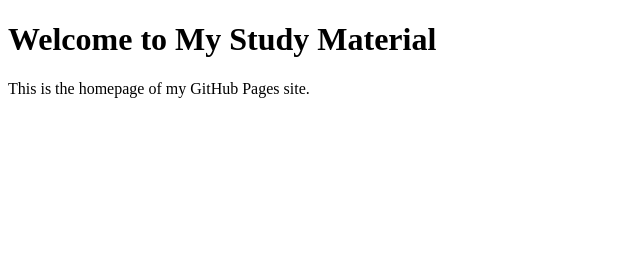
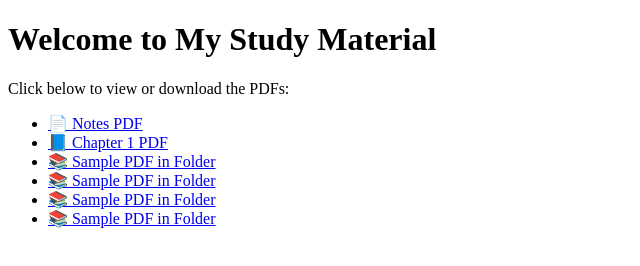
Before and after one commit to fathimarashika-7/STUDY-MATERIAL, a plain HTML site: page index.html in a window 1280 px wide. Shown: the whole page, without its empty margins (0-640 px from the left). Drawn offline with Linux system fonts and the light colour scheme.

Commit message:
Update index.html

```diff
--- a/index.html
+++ b/index.html
@@ -5,6 +5,15 @@
 </head>
 <body>
   <h1>Welcome to My Study Material</h1>
-  <p>This is the homepage of my GitHub Pages site.</p>
+  <p>Click below to view or download the PDFs:</p>
+
+  <ul>
+    <li><a href="ADLD LAB MANUAL.pdf" target="_blank">📄 Notes PDF</a></li>
+    <li><a href="AI.pdf" target="_blank">📘 Chapter 1 PDF</a></li>
+    <li><a href="DAA.pdf" target="_blank">📚 Sample PDF in Folder</a></li>
+    <li><a href="DBMS.pdf" target="_blank">📚 Sample PDF in Folder</a></li>
+    <li><a href="SAC LAB MANUAL.pdf" target="_blank">📚 Sample PDF in Folder</a></li>
+    <li><a href="SQL LAB MANUAL.pdf" target="_blank">📚 Sample PDF in Folder</a></li>
+  </ul>
 </body>
 </html>
```
